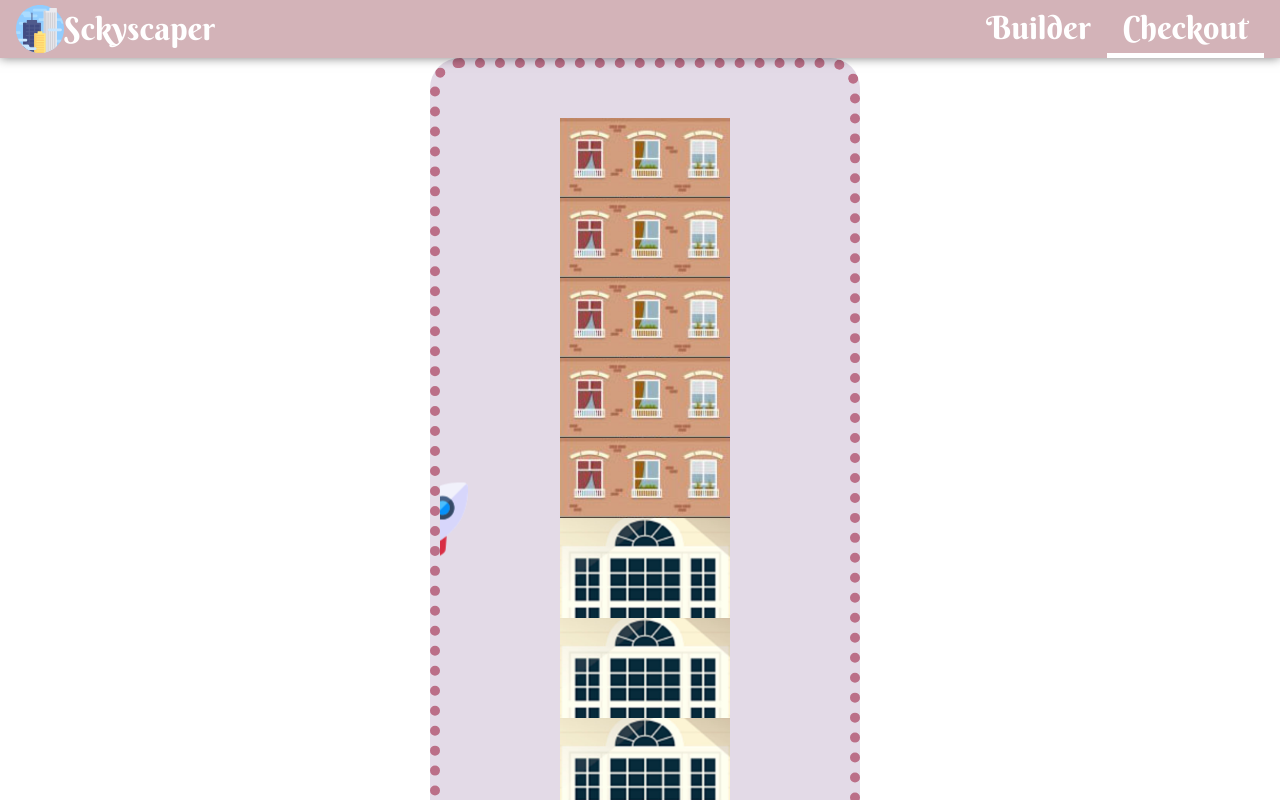
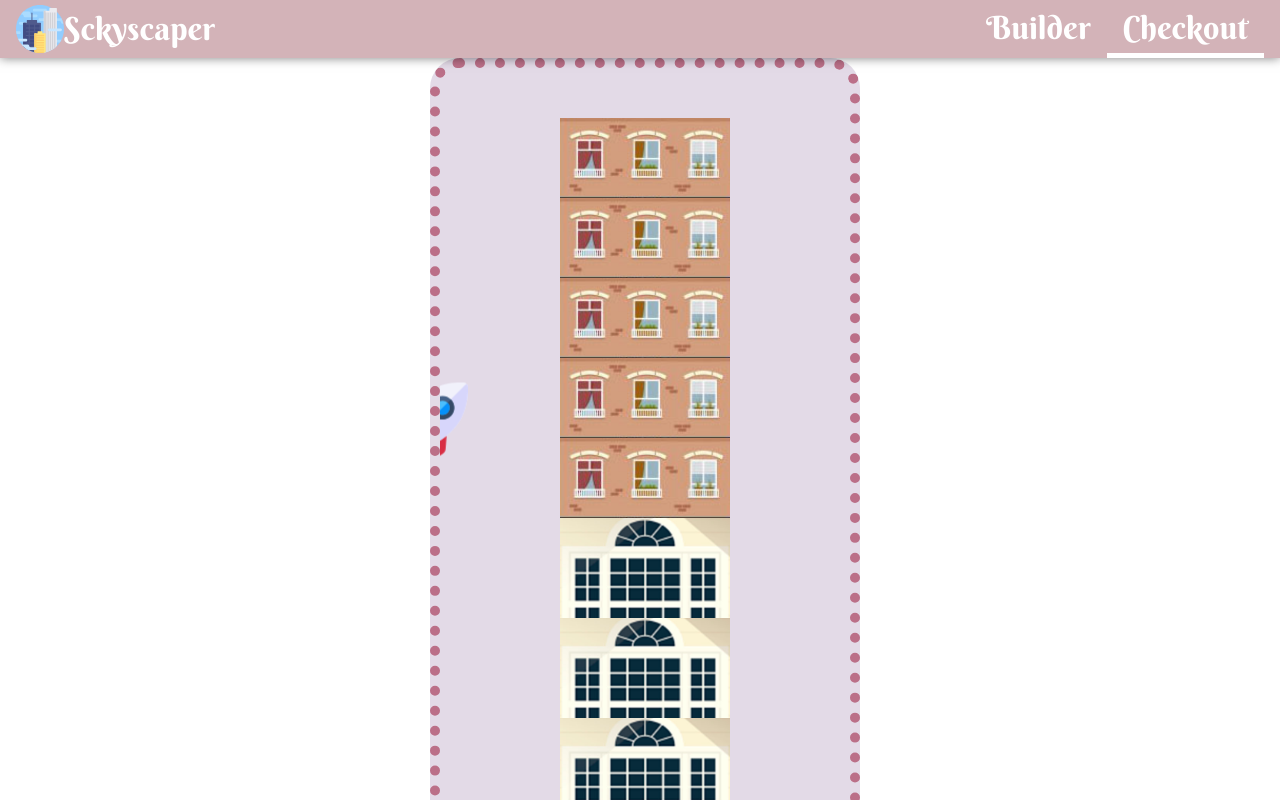
Before and after one commit to soltonbekov-aiymkyz/builder, a React (Create React App) app: page /checkout in a window 1280 px wide. Shown: the top 800 px of the page. Built offline with nearby package versions, Linux system fonts and the light colour scheme.

Commit message:
added new functions

```diff
--- a/src/components/SkyscaperBuilder/SkyscaperPreview/SkyscaperPreview.module.css
+++ b/src/components/SkyscaperBuilder/SkyscaperPreview/SkyscaperPreview.module.css
@@ -51,7 +51,7 @@
   background-size: cover;
   background-repeat: no-repeat;
   position: absolute;
-  bottom: 1600px;
+  bottom: 1700px;
   animation-name: rAnimation;
   animation-iteration-count: infinite;
   animation-duration: 7s;
```
